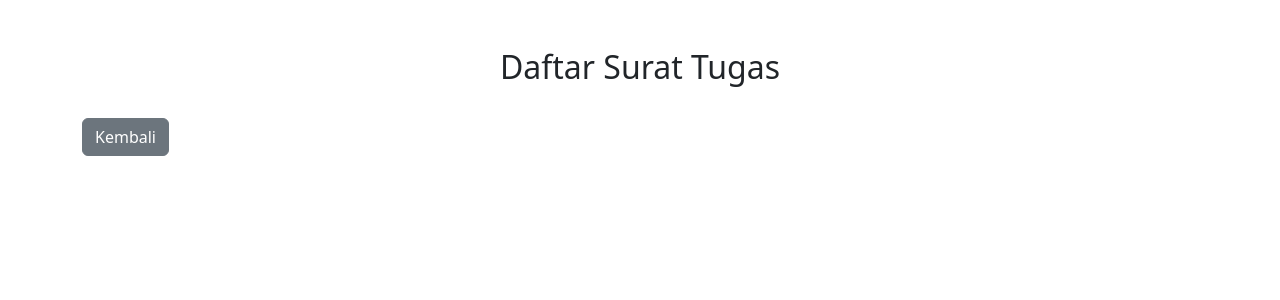
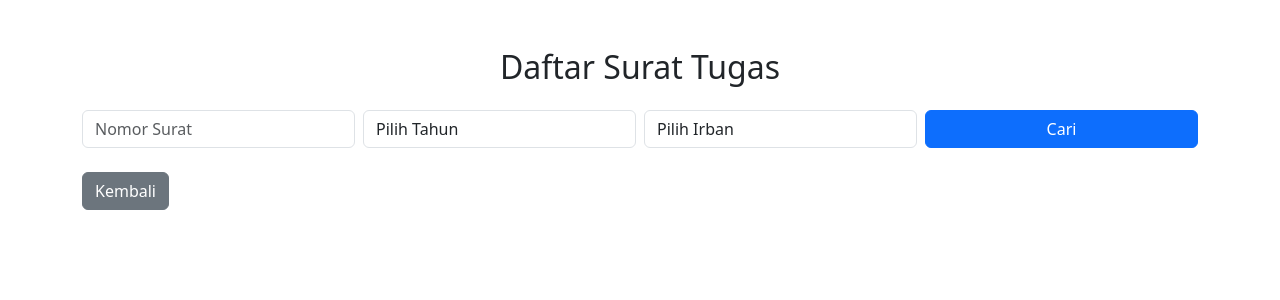
Before and after one commit to muharya022/ilkom-22-cloud-7, a Django app: template sistem_laporan/dokumen/templates/dokumen/daftar_dokumen.html in a window 1280 px wide. Shown: the top 300 px of the page. Run offline with Django 5.2, Linux system fonts and the light colour scheme; the template is opened without the code that fills it, so the values that code supplies are empty; some libraries are stand-ins or nearby versions.

Commit message:
tambah fitur formulir pencarian

```diff
--- a/sistem_laporan/dokumen/templates/dokumen/daftar_dokumen.html
+++ b/sistem_laporan/dokumen/templates/dokumen/daftar_dokumen.html
@@ -18,6 +18,33 @@
         {% endif %}
         <h2 class="mb-4 text-center">Daftar Surat Tugas</h2>
 
+        <!-- Formulir Pencarian -->
+        <form method="GET" class="mb-3">
+            <div class="row g-2">
+                <div class="col-md-3">
+                    <input type="text" class="form-control" name="nomor_surat" placeholder="Nomor Surat" value="{{ request.GET.nomor_surat }}">
+                </div>
+                <div class="col-md-3">
+                    <select class="form-control" name="tahun">
+                        <option value="">Pilih Tahun</option>
+                        {% for tahun in tahun_choices %}
+                            <option value="{{ tahun }}" {% if request.GET.tahun == tahun %}selected{% endif %}>{{ tahun }}</option>
+                        {% endfor %}
+                    </select>
+                </div>
+                <div class="col-md-3">
+                    <select class="form-control" name="irban">
+                        <option value="">Pilih Irban</option>
+                        {% for irban in irban_choices %}
+                            <option value="{{ irban }}" {% if request.GET.irban == irban %}selected{% endif %}>{{ irban }}</option>
+                        {% endfor %}
+                    </select>
+                </div>
+                <div class="col-md-3">
+                    <button type="submit" class="btn btn-primary w-100">Cari</button>
+                </div>
+            </div>
+        </form>
 
 
         <a href="{% url 'dashboard' %}" class="btn btn-secondary mt-2 mb-5">Kembali</a>
```
